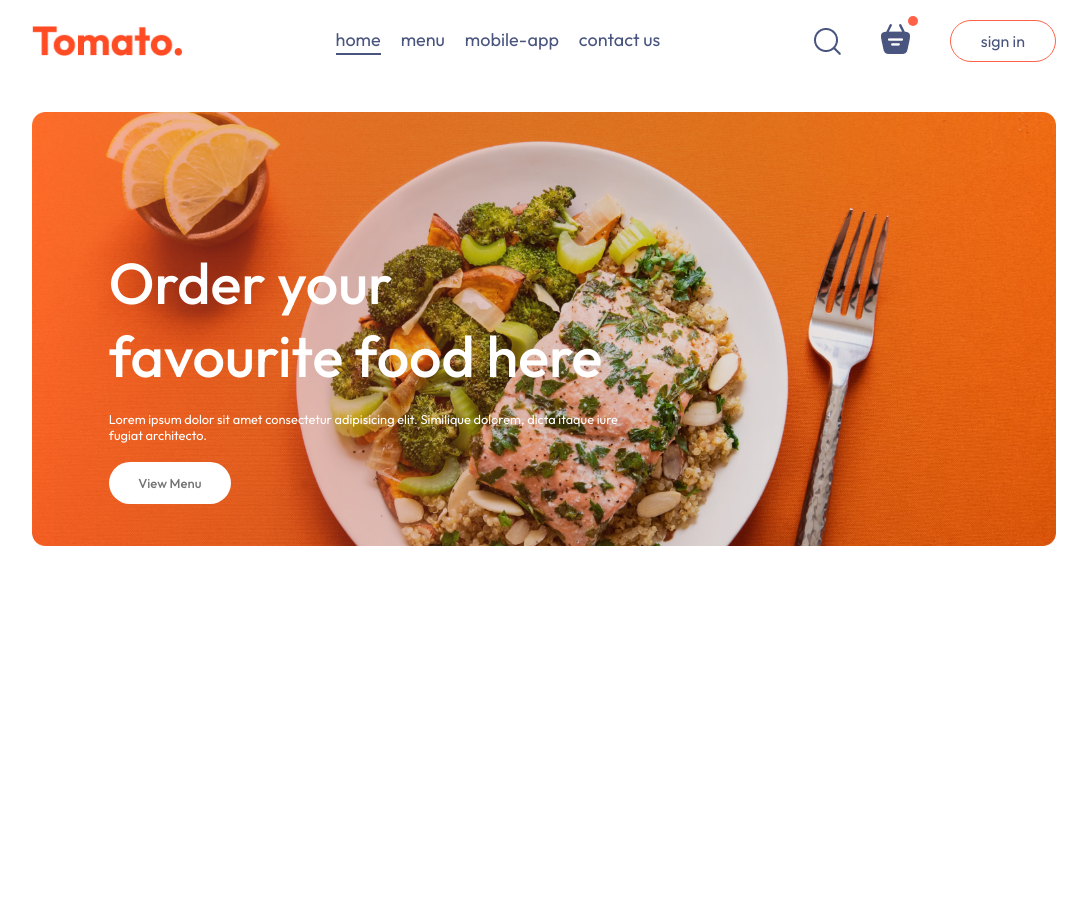
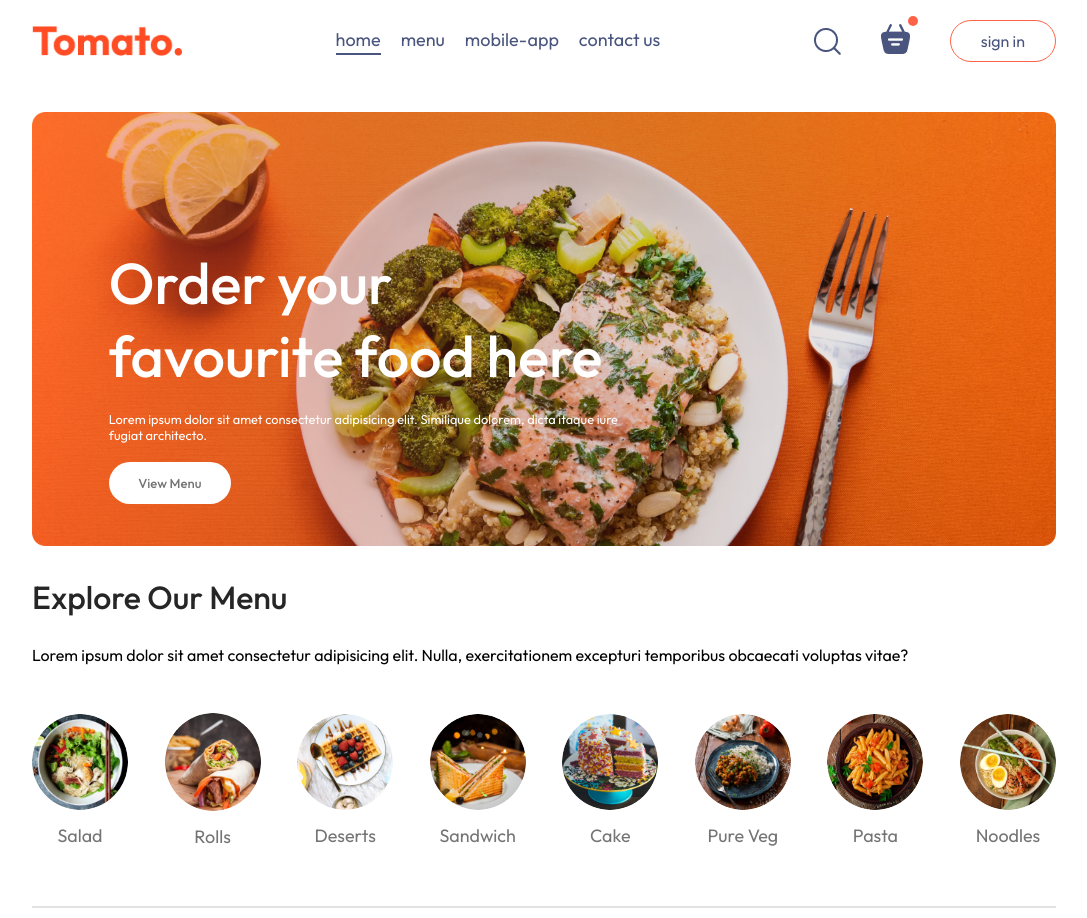
Before and after one commit to eliancontreras/mern-food-delivery-app-main, a React (Vite) app in the folder frontend/: page / in a window 1280 px wide. Shown: the whole page, without its empty margins (96-1183 px from the left). Before the commit the page ends 800 px from the top, so only its background shows below. Built offline with nearby package versions, Linux system fonts and the light colour scheme.

Commit message:
Explore menu done

```diff
--- /dev/null
+++ b/frontend/src/components/ExploreMenu/ExploreMenu.css
@@ -0,0 +1,56 @@
+.explore-menu{
+    display: flex;
+    flex-direction: column;
+    gap: 28px;
+}
+
+.explore-menu h1{
+    color: #262626;
+    font-weight: 500;
+}
+
+.explore-menu-text{
+    max-width: 60%;
+    color: #808080;
+}
+
+.explore-menu-list{
+    display: flex;
+    justify-content: space-between;
+    align-items: center;
+    gap: 30px;
+    text-align: center;
+    margin: 20px 0px;
+    overflow: scroll;
+}
+
+.explore-menu-list::-webkit-scrollbar{
+    display: none;
+}
+
+.explore-menu-list-item img{
+    width: 7.5vw;
+    min-width: 80px;
+    cursor: pointer;
+    border-radius: 50%;
+    transition: 0.2s;
+}
+
+.explore-menu-list-item p{
+    margin-top: 10px;
+    color: #747474;
+    font-size: max(1.4vw,16px);
+    cursor: pointer;
+}
+
+.explore-menu hr{
+    margin: 10px 0px;
+    height: 2px;
+    background-color: #e2e2e2;
+    border: none;
+}
+
+.explore-menu-list-item .active{
+    border: 4px solid tomato;
+    padding: 2px;
+}
--- /dev/null
+++ b/frontend/src/components/ExploreMenu/ExploreMenu.jsx
@@ -0,0 +1,26 @@
+import React from 'react'
+import './ExploreMenu.css'
+import { menu_list } from '../../assets/assets'
+
+const ExploreMenu = ({category, setCategory}) => {
+
+  return (
+    <div className='explore-menu' id='explore-menu'>
+        <h1>Explore Our Menu</h1>
+        <p className='explore-menu=text'>Lorem ipsum dolor sit amet consectetur adipisicing elit. Nulla, exercitationem excepturi temporibus obcaecati voluptas vitae?</p>
+        <div className="explore-menu-list">
+            {menu_list.map((item,index)=>{
+                return (
+                    <div onClick={()=>setCategory(prev=> prev === item.menu_name ? 'All' : item.menu_name)} key={index} className="explore-menu-list-item">
+                        <img className={category===item.menu_name?'active':''} src={item.menu_image} alt="" />
+                        <p>{item.menu_name}</p>
+                    </div>
+                )
+            })}
+        </div>
+        <hr/>
+    </div>
+  )
+}
+
+export default ExploreMenu
--- a/frontend/src/pages/Home/Home.jsx
+++ b/frontend/src/pages/Home/Home.jsx
@@ -1,11 +1,15 @@
-import React from 'react'
+import React, { useState } from 'react'
 import './Home.css'
 import Header from '../../components/Header/Header'
+import ExploreMenu from '../../components/ExploreMenu/ExploreMenu'
 
 const Home = () => {
+
+  const [category, setCategory] = useState('All')
   return (
     <div>
       <Header/>
+      <ExploreMenu category={category} setCategory={setCategory}/>
     </div>
   )
 }
```
